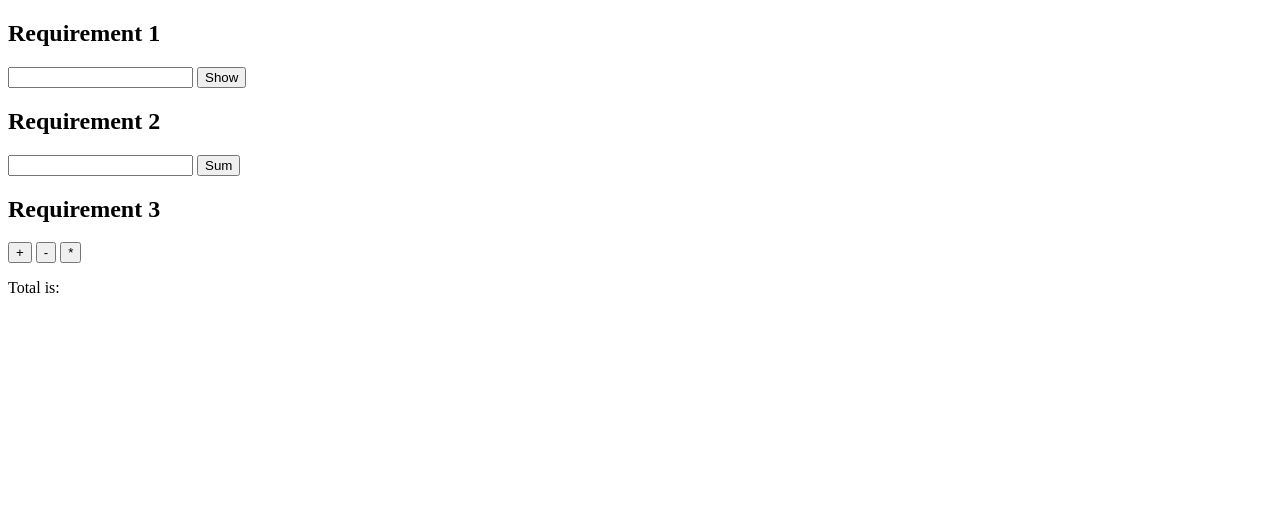
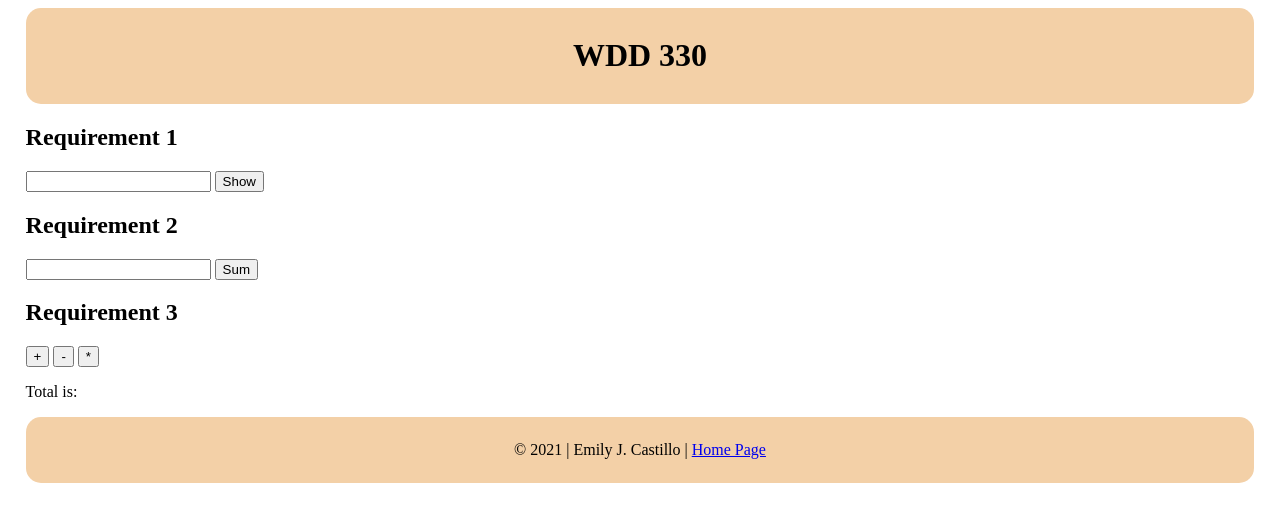
Before and after one commit to em-castillo/WDD330, a plain HTML site: page week2.html in a window 1280 px wide. Drawn offline with Linux system fonts and the light colour scheme.

Commit message:
home page link

```diff
--- a/week2.html
+++ b/week2.html
@@ -9,9 +9,29 @@
       name="description"
       content="First week assignment by Emily Castillo in WDD330 at Brigham Young University - Idaho"
     />
+    <style>
+      header,
+      footer {
+        background-color: rgb(243, 208, 167);
+        padding: 0.2rem;
+        text-align: center;
+        padding: 0.5rem 2%;
+        margin: auto;
+        border-radius: 15px;
+      }
+
+      body {
+        padding: 0.5rem 2%;
+        margin: auto;
+      }
+    </style>
   </head>
 
   <body>
+    <header>
+      <h1 id="title">WDD 330</h1>
+    </header>
+
     <h2>Requirement 1</h2>
     <input id="input1" type="number" />
     <button id="button1" onclick="printFunction()">Show</button>
@@ -29,6 +49,13 @@
 
     <p>Total is:</p>
     <div id="div3"></div>
+
+    <footer>
+      <p id="copyright">
+        &copy; <span id="actualYear">2021</span> | Emily J. Castillo |
+        <a href="index.html">Home Page</a>
+      </p>
+    </footer>
 
     <script type="text/javascript">
       function printFunction() {
```
Also changed, not shown: story_editor.html (+26 -0 lines).
